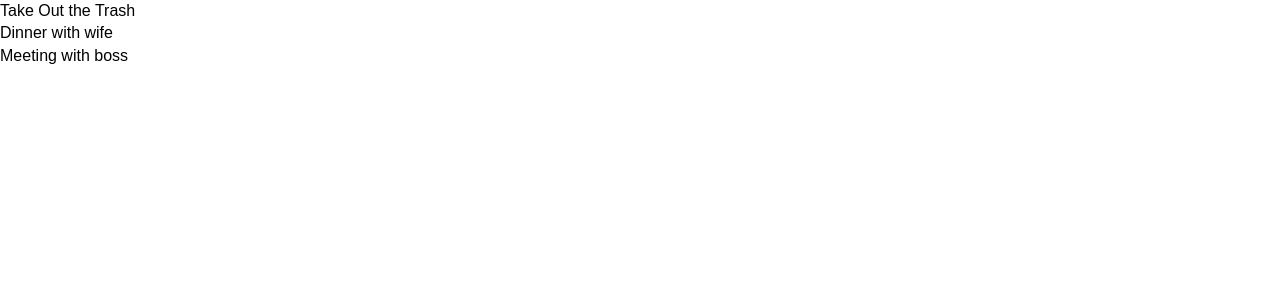
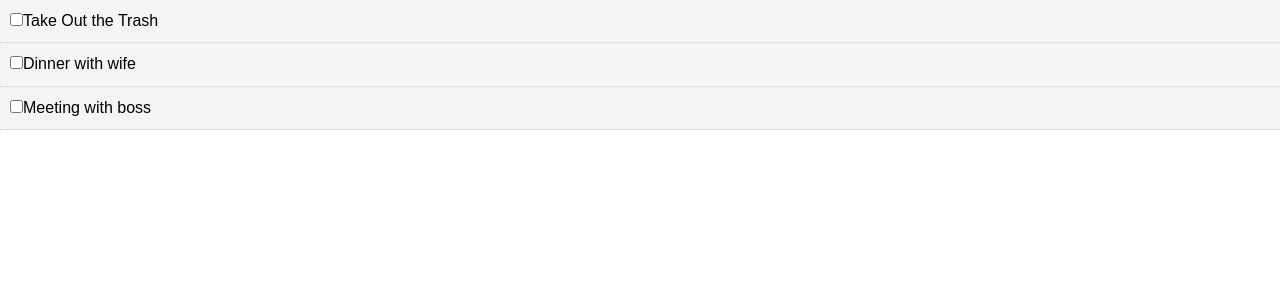
Before and after one commit to JooLuiz/reacttodolist, a React (Create React App) app: page / in a window 1280 px wide. Shown: the top 300 px of the page. Built offline with nearby package versions, Linux system fonts and the light colour scheme.

Commit message:
Addind the checkbox todo functionality

```diff
--- a/src/App.js
+++ b/src/App.js
@@ -23,10 +23,21 @@
     ]
   };
 
+  markComplete = id => {
+    this.setState({
+      todos: this.state.todos.map(todo => {
+        if (todo.id === id) {
+          todo.completed = !todo.completed;
+        }
+        return todo;
+      })
+    });
+  };
+
   render() {
     return (
       <div className="App">
-        <Todos todos={this.state.todos} />
+        <Todos todos={this.state.todos} markComplete={this.markComplete} />
       </div>
     );
   }
--- a/src/components/TodoItem.js
+++ b/src/components/TodoItem.js
@@ -1,13 +1,35 @@
 import React, { Component } from "react";
+import PropTypes from "prop-types";
 
 export class TodoItem extends Component {
+  getStyle = () => {
+    return {
+      background: "#f4f4f4",
+      padding: "10px",
+      borderBottom: "1px #ccc dotted",
+      textDecoration: this.props.todo.completed ? "line-through" : "none"
+    };
+  };
+
   render() {
+    const { id, title } = this.props.todo;
     return (
-      <div>
-        <p>{this.props.todo.title}</p>
+      <div style={this.getStyle()}>
+        <p>
+          <input
+            type="checkbox"
+            onChange={this.props.markComplete.bind(this, id)}
+          />
+          {title}
+        </p>
       </div>
     );
   }
 }
 
+//PropTypes
+TodoItem.propTypes = {
+  todo: PropTypes.object.isRequired
+};
+
 export default TodoItem;
--- a/src/components/Todos.js
+++ b/src/components/Todos.js
@@ -1,10 +1,22 @@
 import React, { Component } from "react";
 import TodoItem from "./TodoItem";
+import PropTypes from "prop-types";
 
 class Todos extends Component {
   render() {
-    return this.props.todos.map(todo => <TodoItem todo={todo} />);
+    return this.props.todos.map(todo => (
+      <TodoItem
+        key={todo.id}
+        todo={todo}
+        markComplete={this.props.markComplete}
+      />
+    ));
   }
 }
 
+//PropTypes
+Todos.propTypes = {
+  todos: PropTypes.array.isRequired
+};
+
 export default Todos;
```
